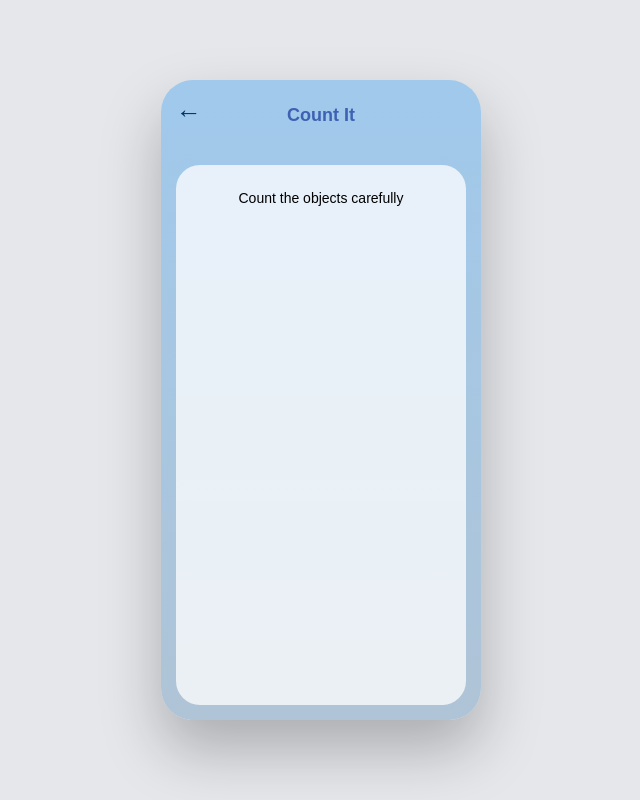
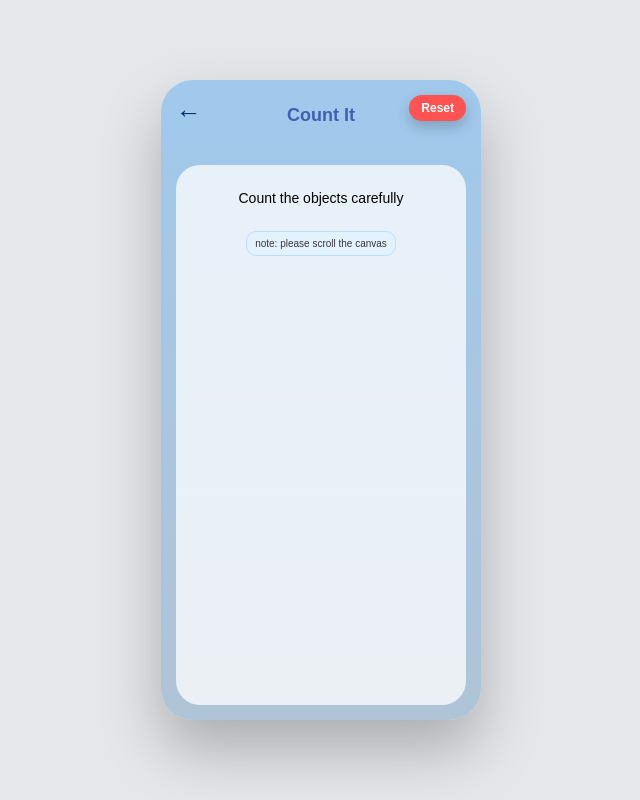
Before and after one commit to BaharFatima/mindflex-braingym, a website: page countit.html in a window 1280 px wide. Shown: the whole page, without its empty margins (319-959 px from the left). Drawn offline with Linux system fonts and the light colour scheme; no server answers.

Commit message:
Update countit.html

```diff
--- a/countit.html
+++ b/countit.html
@@ -63,6 +63,17 @@ header{
   align-items:center;
   justify-content:flex-start;
   text-align:center;
+
+  overflow-y:auto;   /* enables vertical scrolling */
+  overflow-x:hidden; /* prevents sideways scroll */
+}
+.main::-webkit-scrollbar{
+  width:6px;
+}
+
+.main::-webkit-scrollbar-thumb{
+  background:#7a9bd4;
+  border-radius:10px;
 }
 
 .level-display{
@@ -78,21 +89,27 @@ header{
 }
 
 .game-area{
-  display:flex;
-  flex-wrap:wrap;
-  justify-content:center;
+  display:grid;
+  grid-template-columns: repeat(6, 1fr);
+  gap:12px;
+
+  width:100%;
+  height:360px;     /* space for ~50 emojis */
+  overflow-y:auto;  /* scroll if more */
+
+  justify-items:center;
   align-items:center;
-  min-height:220px;
-  width:100%;
+
+  margin-bottom:20px;
 }
 
 .object{
-  font-size:2.2rem;
+  font-size:2rem;
   margin:6px;
 }
 
 .options{
-  margin-top:15px;
+  margin-top:auto;     /* pushes it below content */
   display:flex;
   gap:10px;
   flex-wrap:wrap;
@@ -107,6 +124,10 @@ header{
   font-size:15px;
   cursor:pointer;
   transition:.2s;
+  display: flex;
+  margin-top: 10px;
+  gap:10px;
+  justify-content: center;
 }
 
 .option:hover{
@@ -127,7 +148,33 @@ header{
 .stats{
   font-size:12px;
   margin-top:15px;
+  margin-bottom: 10px;
   color:#2e4fa3;
+}
+/* reset */
+.reset-btn{
+  position:absolute;
+  right:15px;
+  top:15px;
+  background:#ff5252;
+  color:white;
+  border:none;
+  padding:6px 12px;
+  border-radius:14px;
+  font-size:12px;
+  font-weight:600;
+  cursor:pointer;
+  box-shadow:0 6px 14px rgba(0,0,0,0.2);
+}
+.note {
+  font-size: 10px;
+  color: #353639;
+  background: #E3F2FD;
+  padding: 6px 8px;
+  border-radius: 10px;
+  margin-bottom: 8px;
+  text-align: center;
+  border: 1px solid #BBDEFB;
 }
 </style>
 </head>
@@ -138,6 +185,7 @@ header{
 <header>
   <div class="left-header">
         <a href="focuslab.html" class="back-btn">←</a>
+          <button id="resetBtn" class="reset-btn">Reset</button>
         </div>
   Count It
 </header>
@@ -146,6 +194,7 @@ header{
 
 <div class="level-display" id="levelText"></div>
 <div class="instruction">Count the objects carefully</div>
+          <p class="note">note: please scroll the canvas </p>
 
 <div class="game-area" id="gameArea"></div>
 
@@ -192,6 +241,7 @@ const optionsDiv = document.getElementById('options');
 const nextBtn    = document.getElementById('nextBtn');
 const levelText  = document.getElementById('levelText');
 const statsBox   = document.getElementById('statsBox');
+const resetBtn = document.getElementById("resetBtn");
 
 // ✅ onAuthStateChanged gates everything — no race condition
 onAuthStateChanged(auth, async (user) => {
@@ -224,7 +274,18 @@ async function saveProgress() {
       { merge: true });
   } catch(e) { console.log("Save failed:", e); }
 }
+// reset
+async function resetGame(){
 
+  level = 1;
+  totalAttempts = 0;
+  correctAnswers = 0;
+  correctAnswer = 0;
+
+  await saveProgress();   // <-- this line fixes it
+
+  startLevel();
+}
 function startLevel() {
   gameArea.innerHTML = ""; optionsDiv.innerHTML = "";
   nextBtn.style.display = "none";
@@ -275,6 +336,16 @@ nextBtn.onclick = async () => {
   await saveProgress();
   startLevel();
 };
+// reset
+resetBtn.addEventListener("click", () => {
+
+  const confirmReset = confirm("Restart game from Level 1?");
+
+  if(confirmReset){
+    resetGame();
+  }
+
+});
 </script>
 </body>
 </html>
```
